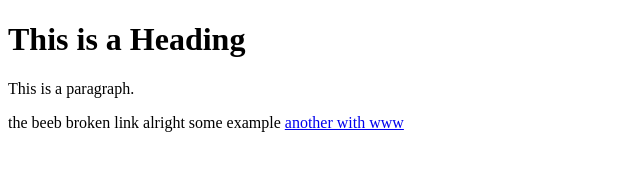
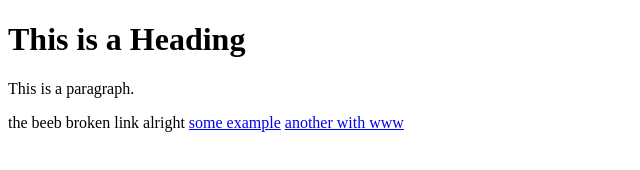
Before and after one commit to codereviewvideos/scrape-test, a plain HTML site: page index.html in a window 1280 px wide. Shown: the whole page, without its empty margins (0-640 px from the left). Drawn offline with Linux system fonts and the light colour scheme.

Commit message:
Update index.html

```diff
--- a/index.html
+++ b/index.html
@@ -13,7 +13,7 @@
 
 
 
-<aaaa href="http://example.com">some example</a>
+<a href="http://example.com">some example</a>
 <a href="http://www.example.com">another with www</a>
 </body>
 </html>
```
